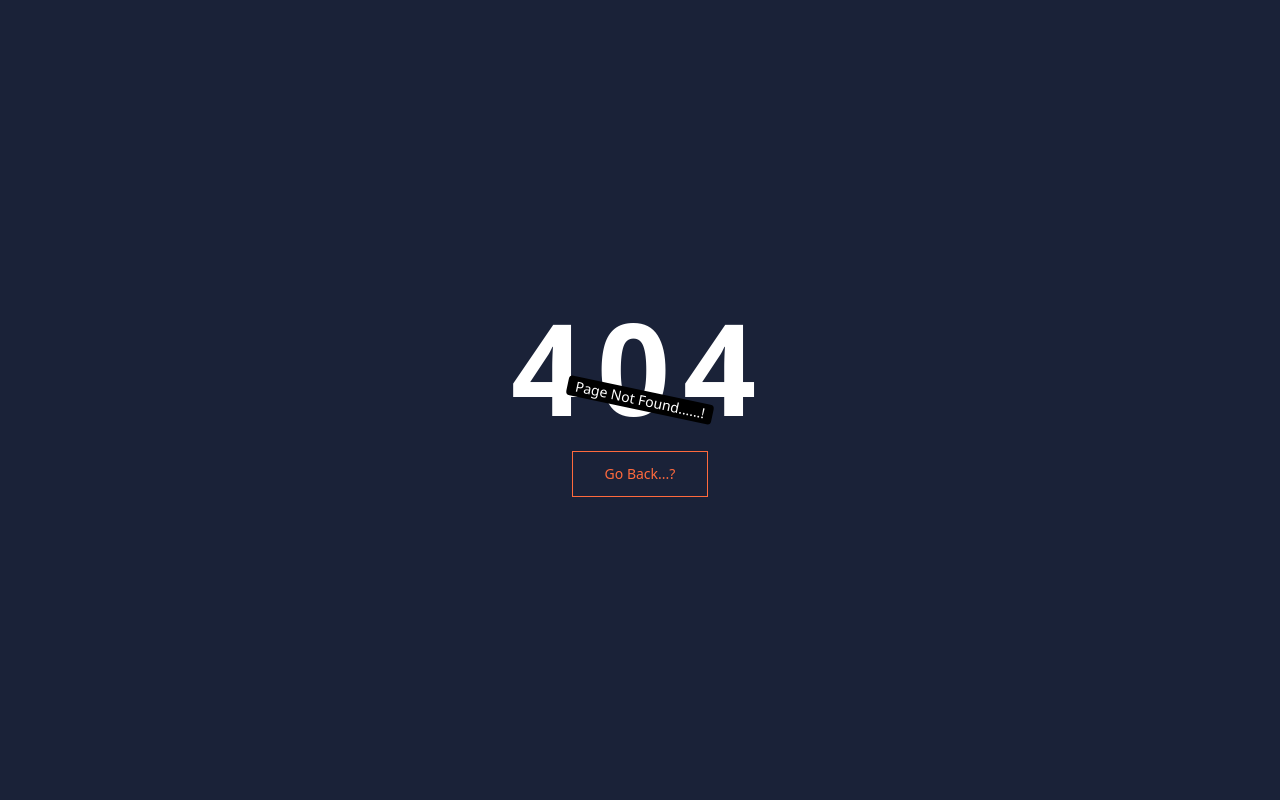
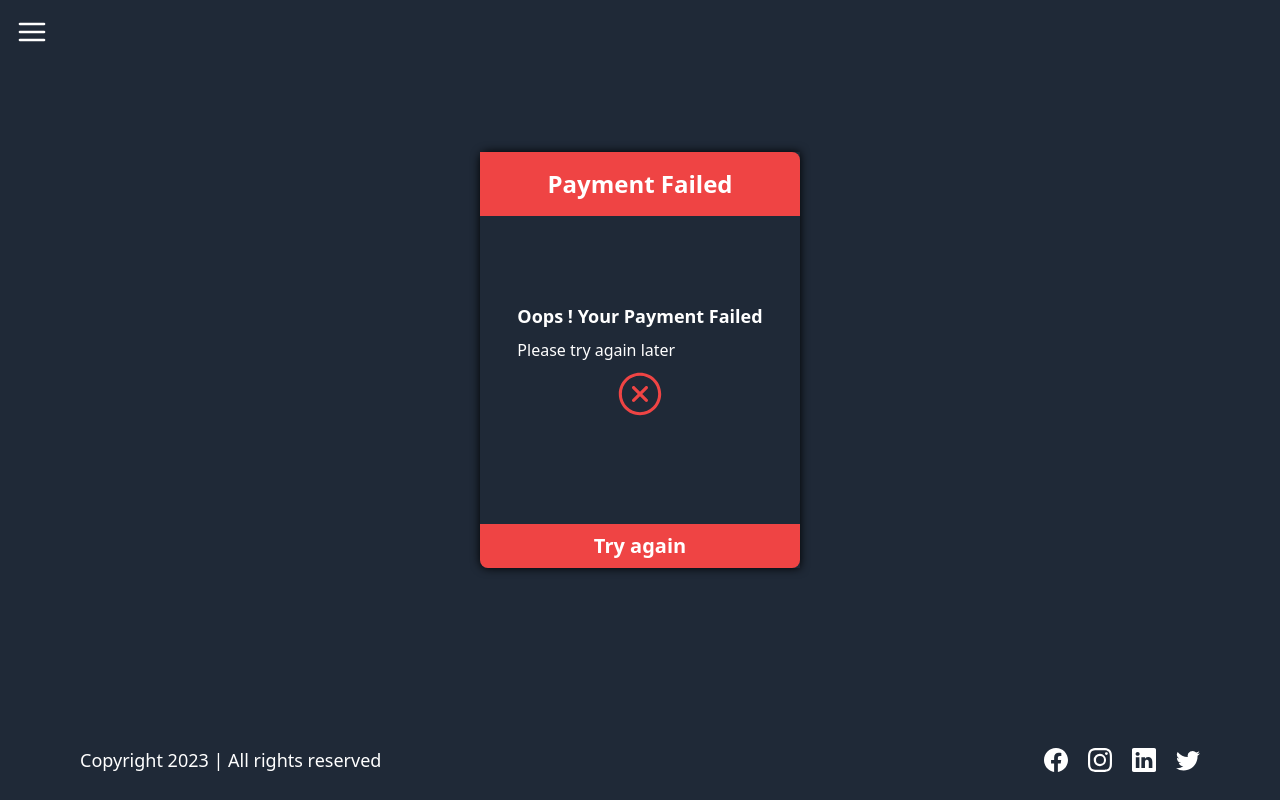
Before and after one commit to abhi-dev-er/lms-project, a React (Vite) app: page /checkout/fail in a window 1280 px wide. Before the commit this address had no page. Built offline with nearby package versions, Linux system fonts and the light colour scheme.

Commit message:
adding payment failure page

```diff
--- a/src/App.jsx
+++ b/src/App.jsx
@@ -15,6 +15,7 @@ import Profile from "./Pages/User/Profile";
 import EditProfile from "./Pages/User/EditProfile";
 import Checkout from "./Pages/Payment/Checkout";
 import CheckoutSuccess from "./Pages/Payment/CheckoutSuccess";
+import CheckoutFail from "./Pages/Payment/CheckoutFail";
 
 function App() {
   return (
@@ -40,6 +41,7 @@ function App() {
         </Route>
         <Route path="/checkout" element={<Checkout />} />
         <Route path="/checkout/success" element={<CheckoutSuccess />} />
+        <Route path="/checkout/fail" element={<CheckoutFail />} />
         <Route path="*" element={<NotFound />}></Route>
       </Routes>
     </>
--- a/src/Pages/Payment/Checkout.jsx
+++ b/src/Pages/Payment/Checkout.jsx
@@ -12,10 +12,7 @@ function Checkout() {
   const subscription_id = useSelector(
     (state) => state?.razorpay?.subscription_id
   );
-  const isPaymentVerified = useSelector(
-    (state) => state?.razorpay?.isPaymentVerified
-  );
-  const userData = useSelector((state) => state?.auth?.data);
+
   const paymentDetails = {
     razorpay_payment_id: "",
     razorpay_subscription_id: "",
--- /dev/null
+++ b/src/Pages/Payment/CheckoutFail.jsx
@@ -0,0 +1,34 @@
+import React from "react";
+import HomeLayout from "../../Layouts/HomeLayout";
+import {RxCrossCircled } from "react-icons/rx";
+import { Link } from "react-router-dom";
+
+function CheckoutFail() {
+  return (
+    <HomeLayout>
+      <div className="min-h-[90vh] flex items-center justify-center text-white">
+        <div className="w-80 h-[26rem] flex flex-col justify-center items-center shadow-[0_0_10px_black] rounded-s-lg relative">
+          <h1 className="bg-red-500 absolute top-0 w-full py-4 text-2xl font-bold rounded-lr-lg rounded-tr-lg text-center">
+            Payment Failed
+          </h1>
+          <div className="px-4 flex flex-col space-y-2 items-center justify-center">
+            <div className="text-center space-y-2">
+              <h2 className="text-lg font-semibold">
+                Oops ! Your Payment Failed
+              </h2>
+              <p className="text-left">Please try again later</p>
+            </div>
+            <RxCrossCircled className="text-red-500 text-5xl"/>
+          </div>
+          <Link to="/checkout" className="bg-red-500 hover:bg-red-600 transition-all ease-in-out duration-300 absolute bottom-0 w-full py-2 text-xl font-bold text-center rounded-br-lg rounded-bl-lg">
+           <button>
+            Try again
+           </button>
+          </Link>
+        </div>
+      </div>
+    </HomeLayout>
+  );
+}
+
+export default CheckoutFail;
```
